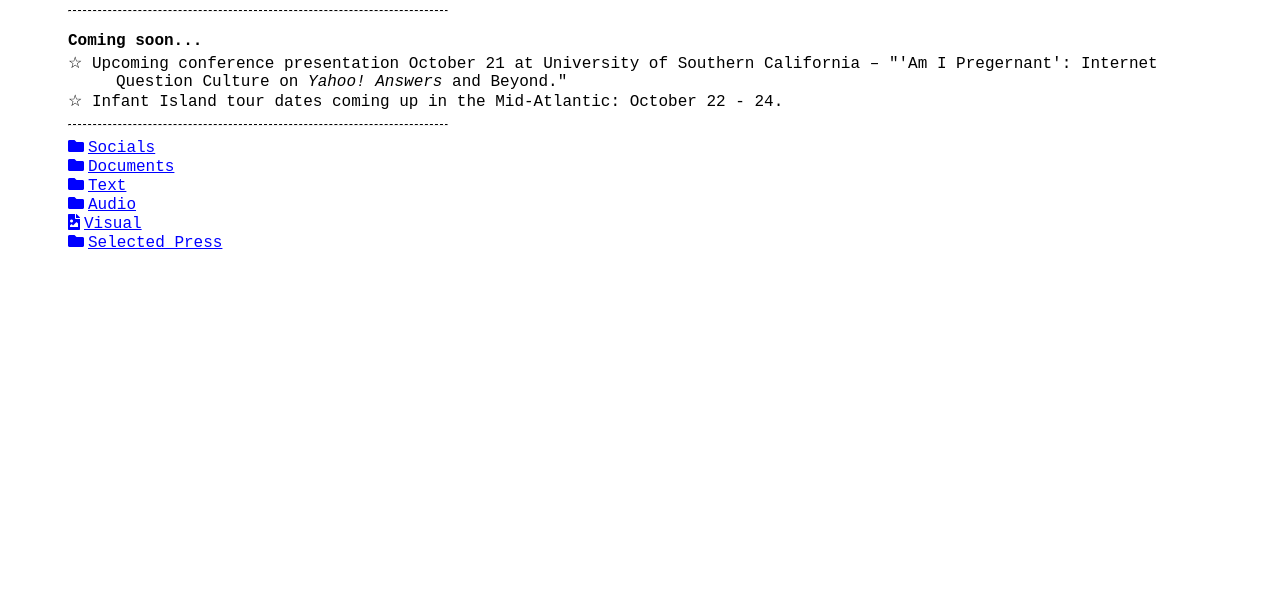
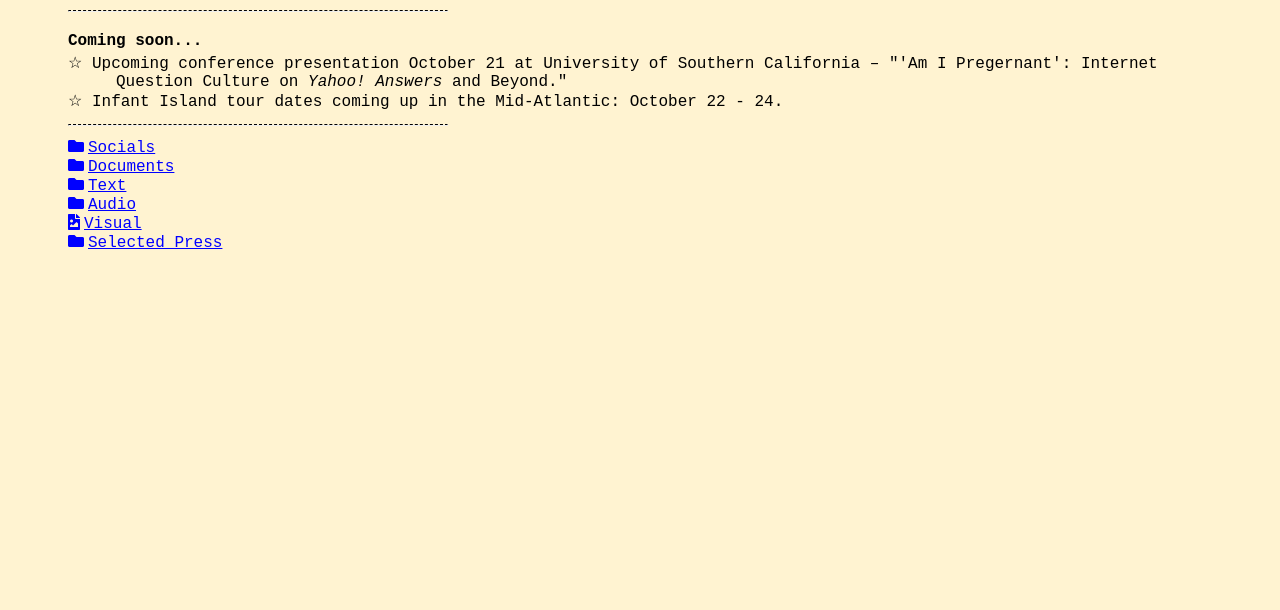
Before and after one commit to rudenshiold/personal-site, a plain HTML site: page index.html in a window 1280 px wide. Shown: the part 190-800 px from the top of the page. Drawn offline with Linux system fonts and the light colour scheme; files whose address does not match are found by name.

Commit message:
Background color

```diff
--- a/index.html
+++ b/index.html
@@ -85,7 +85,7 @@
 
         body {
             padding: 60px;
-            background-color: white;
+            background-color: rgb(255, 243, 209);
             font-family: monospace;
             font-size: 16px;
             color: black;
```
